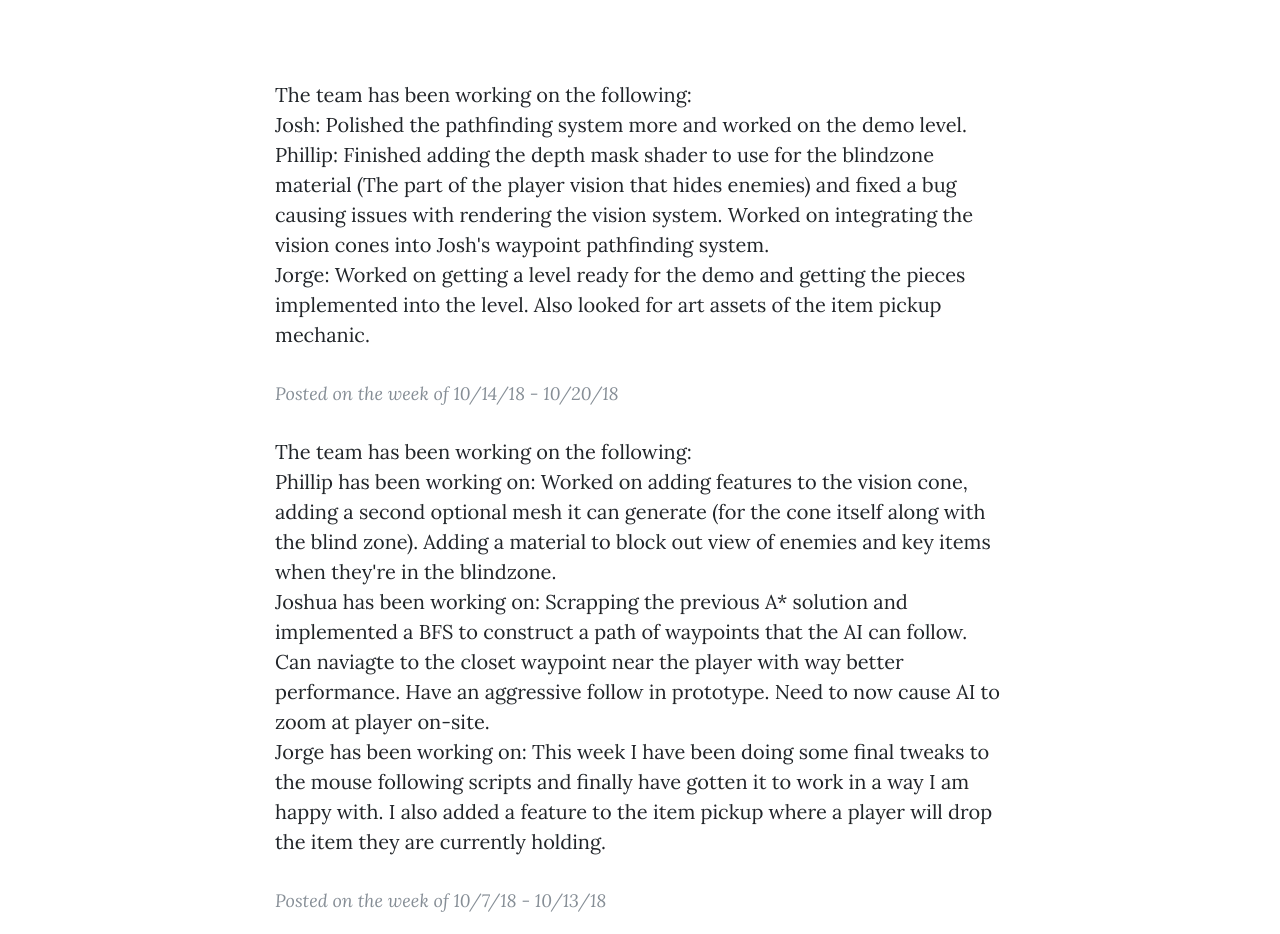
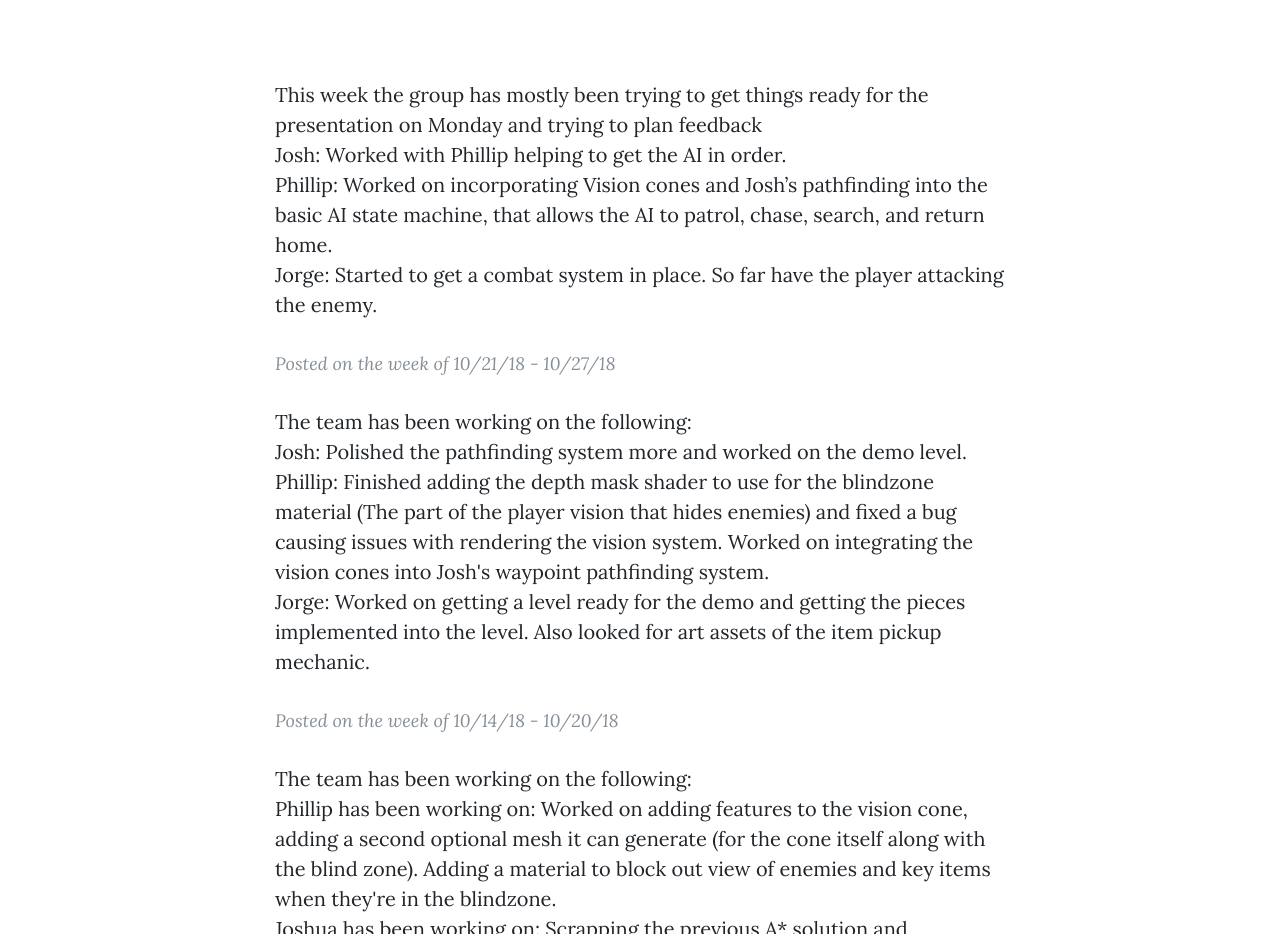
Before and after one commit to Zexdur/Zexdur.github.io, a website: page index.html in a window 1280 px wide. Shown: the part 532-1466 px from the top of the page. Drawn offline with nearby package versions, Linux system fonts and the light colour scheme.

Commit message:
10/28/2018

```diff
--- a/index.html
+++ b/index.html
@@ -53,6 +53,14 @@
       <div class="row">
         <div class="col-lg-8 col-md-10 mx-auto">
 		<div class="post-preview">
+     <p class="post-subtitle">
+               This week the group has mostly been trying to get things ready for the presentation on Monday and trying to plan feedback
+       <br>Josh: Worked with Phillip helping to get the AI in order.
+       <br>Phillip: Worked on incorporating Vision cones and Josh’s pathfinding into the basic AI state machine, that allows the AI to patrol, chase, search, and return home.
+       <br>Jorge: Started to get a combat system in place. So far have the player attacking the enemy.
+     </p>
+     <p class="post-meta">Posted on the week of 10/21/18 - 10/27/18</p>
+   </div>		<div class="post-preview">
      <p class="post-subtitle">
                 The team has been working on the following:
        <br>Josh: Polished the pathfinding system more and worked on the demo level.
```
